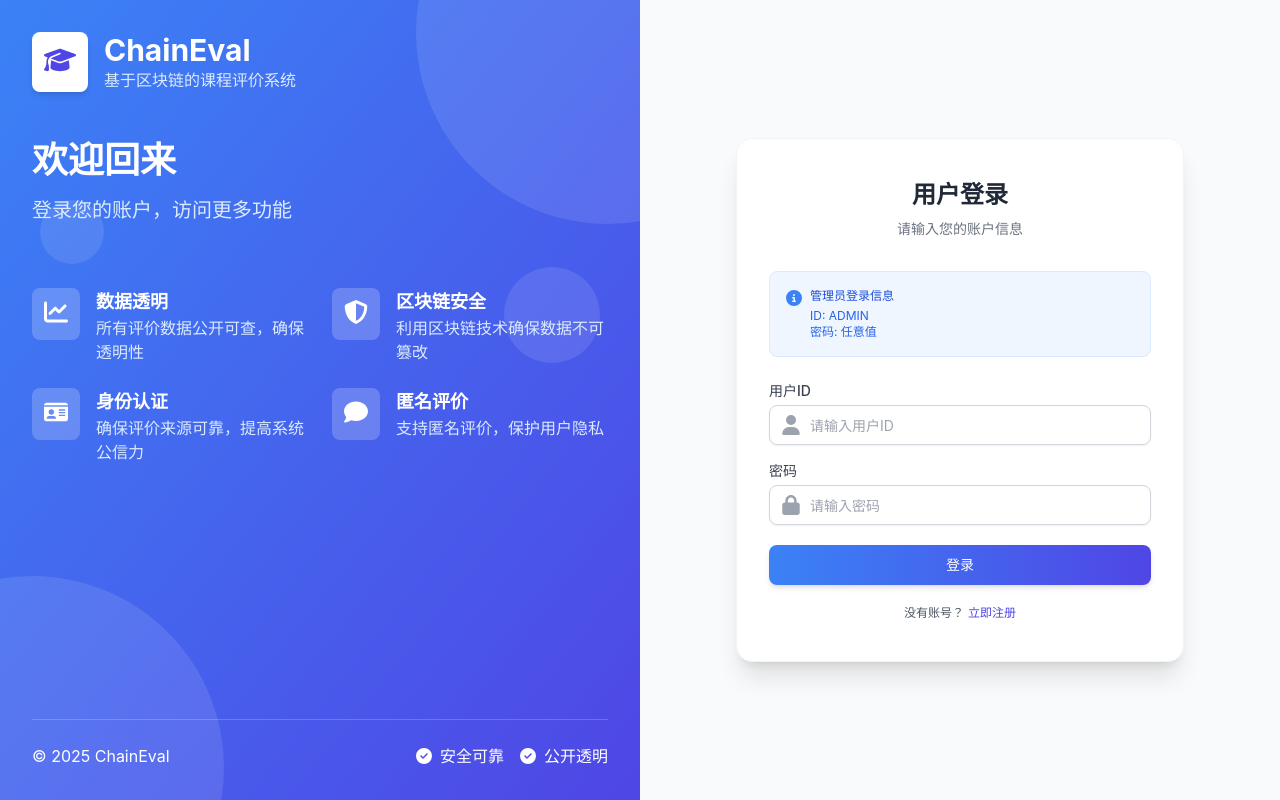
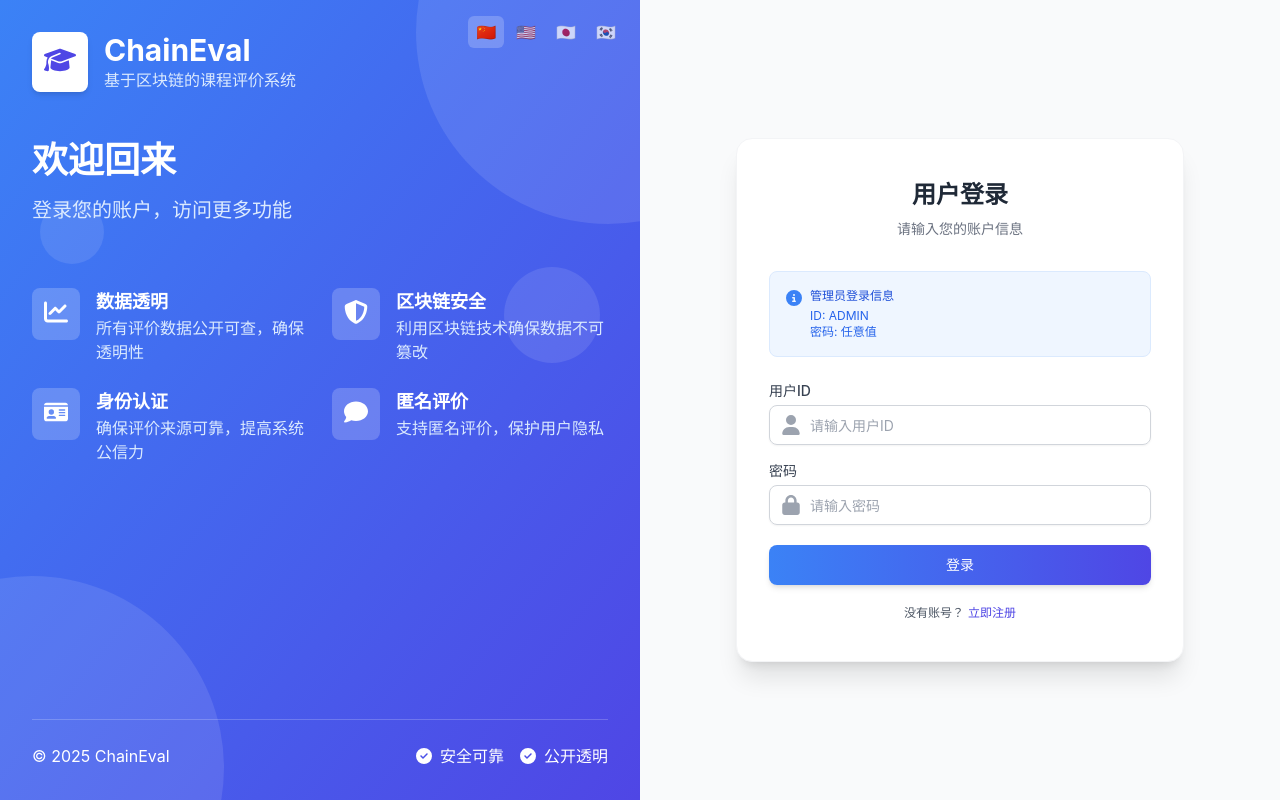
Before and after one commit to huahuahua1223/chain-eval, a React (Vite) app: page /login in a window 1280 px wide. Built offline with nearby package versions, Linux system fonts and the light colour scheme; what web3 would draw is missing.

Commit message:
feat: 多语言切换组件

```diff
--- /dev/null
+++ b/src/components/LanguageSwitcher.tsx
@@ -0,0 +1,95 @@
+import { useState, useRef, useEffect } from 'react';
+import { FontAwesomeIcon } from '@fortawesome/react-fontawesome';
+import { faGlobe, faChevronDown } from '@fortawesome/free-solid-svg-icons';
+
+interface Language {
+  code: string;
+  name: string;
+  flag: string;
+}
+
+export default function LanguageSwitcher() {
+  const languages: Language[] = [
+    { code: 'zhcn', name: '中文', flag: '🇨🇳' },
+    { code: 'en', name: 'English', flag: '🇺🇸' },
+    { code: 'ja', name: '日本語', flag: '🇯🇵' },
+    { code: 'ko', name: '한국어', flag: '🇰🇷' }
+  ];
+
+  // 获取当前语言
+  const [currentLang, setCurrentLang] = useState<string>(
+    (localStorage.getItem('lang') || 'zhcn')
+  );
+  const [isOpen, setIsOpen] = useState(false);
+  const dropdownRef = useRef<HTMLDivElement>(null);
+
+  // 切换语言函数
+  const changeLang = (langCode: string) => {
+    localStorage.setItem('lang', langCode);
+    setCurrentLang(langCode);
+    setIsOpen(false);
+    window.location.reload();
+  };
+
+  // 点击外部关闭下拉菜单
+  useEffect(() => {
+    function handleClickOutside(event: MouseEvent) {
+      if (dropdownRef.current && !dropdownRef.current.contains(event.target as Node)) {
+        setIsOpen(false);
+      }
+    }
+
+    document.addEventListener('mousedown', handleClickOutside);
+    return () => {
+      document.removeEventListener('mousedown', handleClickOutside);
+    };
+  }, []);
+
+  // 获取当前语言对象
+  const getCurrentLanguage = () => {
+    return languages.find(lang => lang.code === currentLang) || languages[0];
+  };
+
+  return (
+    <div className="relative" ref={dropdownRef}>
+      <button
+        onClick={() => setIsOpen(!isOpen)}
+        className="flex items-center space-x-2 focus:outline-none group px-2 py-1 rounded-md hover:bg-indigo-50 transition-colors"
+      >
+        <FontAwesomeIcon icon={faGlobe} className="h-4 w-4 text-indigo-500" />
+        <span className="text-sm font-medium text-gray-700 group-hover:text-indigo-600">
+          {getCurrentLanguage().flag} {getCurrentLanguage().name}
+        </span>
+        <FontAwesomeIcon
+          icon={faChevronDown}
+          className={`h-3 w-3 text-gray-500 transition-transform duration-200 ${
+            isOpen ? 'transform rotate-180' : ''
+          }`}
+        />
+      </button>
+
+      {/* 语言下拉菜单 */}
+      {isOpen && (
+        <div className="origin-top-right absolute right-0 mt-2 w-40 rounded-lg shadow-lg bg-white ring-1 ring-black ring-opacity-5 border border-gray-100 overflow-hidden z-50 animate-fadeIn">
+          <div className="py-1" role="menu" aria-orientation="vertical">
+            {languages.map((lang) => (
+              <button
+                key={lang.code}
+                onClick={() => changeLang(lang.code)}
+                className={`flex items-center w-full text-left px-4 py-2 text-sm transition-colors duration-150 ${
+                  currentLang === lang.code
+                    ? 'bg-indigo-50 text-indigo-600'
+                    : 'text-gray-700 hover:bg-indigo-50 hover:text-indigo-600'
+                }`}
+                role="menuitem"
+              >
+                <span className="mr-2">{lang.flag}</span>
+                {lang.name}
+              </button>
+            ))}
+          </div>
+        </div>
+      )}
+    </div>
+  );
+}
--- a/src/components/Navbar.tsx
+++ b/src/components/Navbar.tsx
@@ -14,6 +14,7 @@ import {
   faShieldAlt
 } from '@fortawesome/free-solid-svg-icons';
 import { getCurrentUserInfo } from '../utils/contract';
+import LanguageSwitcher from './LanguageSwitcher';
 
 // 定义用户结构体类型
 interface User {
@@ -206,7 +207,10 @@ export default function Navbar() {
           </div>
 
           {/* 用户头像和下拉菜单 */}
-          <div className="hidden sm:flex items-center" ref={dropdownRef}>
+          <div className="hidden sm:flex items-center space-x-4" ref={dropdownRef}>
+            {/* 语言切换器 */}
+            <LanguageSwitcher />
+
             <div className="relative">
               <button
                 onClick={() => setIsDropdownOpen(!isDropdownOpen)}
@@ -267,6 +271,10 @@ export default function Navbar() {
           <div className="px-2 pt-2 pb-3 space-y-1">
             {renderNavLinks()}
             <div className="border-t border-gray-100 mt-2 pt-2">
+              <div className="flex items-center px-3 py-2 mb-1">
+                <span className="text-sm font-medium text-gray-600 mr-2">语言设置:</span>
+                <LanguageSwitcher />
+              </div>
               <Link
                 to="/profile"
                 className="flex items-center px-3 py-2 rounded-md text-sm font-medium text-gray-700 hover:text-indigo-600 hover:bg-indigo-50"
--- /dev/null
+++ b/src/components/SimpleLanguageSwitcher.tsx
@@ -0,0 +1,47 @@
+import { useState } from 'react';
+
+interface Language {
+  code: string;
+  name: string;
+  flag: string;
+}
+
+export default function SimpleLanguageSwitcher() {
+  const languages: Language[] = [
+    { code: 'zhcn', name: '中文', flag: '🇨🇳' },
+    { code: 'en', name: 'EN', flag: '🇺🇸' },
+    { code: 'ja', name: 'JP', flag: '🇯🇵' },
+    { code: 'ko', name: 'KR', flag: '🇰🇷' }
+  ];
+
+  // 获取当前语言
+  const [currentLang, setCurrentLang] = useState<string>(
+    (localStorage.getItem('lang') || 'zhcn')
+  );
+
+  // 切换语言函数
+  const changeLang = (langCode: string) => {
+    localStorage.setItem('lang', langCode);
+    setCurrentLang(langCode);
+    window.location.reload();
+  };
+
+  return (
+    <div className="flex items-center justify-center space-x-1">
+      {languages.map((lang) => (
+        <button
+          key={lang.code}
+          onClick={() => changeLang(lang.code)}
+          className={`px-2 py-1 rounded-md transition-colors flex items-center ${
+            currentLang === lang.code
+              ? 'bg-white/20 text-white font-medium'
+              : 'text-white/70 hover:text-white hover:bg-white/10'
+          }`}
+          title={lang.name}
+        >
+          <span>{lang.flag}</span>
+        </button>
+      ))}
+    </div>
+  );
+}
--- /dev/null
+++ b/src/components/SimpleLanguageSwitcherDark.tsx
@@ -0,0 +1,47 @@
+import { useState } from 'react';
+
+interface Language {
+  code: string;
+  name: string;
+  flag: string;
+}
+
+export default function SimpleLanguageSwitcherDark() {
+  const languages: Language[] = [
+    { code: 'zhcn', name: '中文', flag: '🇨🇳' },
+    { code: 'en', name: 'EN', flag: '🇺🇸' },
+    { code: 'ja', name: 'JP', flag: '🇯🇵' },
+    { code: 'ko', name: 'KR', flag: '🇰🇷' }
+  ];
+
+  // 获取当前语言
+  const [currentLang, setCurrentLang] = useState<string>(
+    (localStorage.getItem('lang') || 'zhcn')
+  );
+
+  // 切换语言函数
+  const changeLang = (langCode: string) => {
+    localStorage.setItem('lang', langCode);
+    setCurrentLang(langCode);
+    window.location.reload();
+  };
+
+  return (
+    <div className="flex items-center justify-center space-x-1">
+      {languages.map((lang) => (
+        <button
+          key={lang.code}
+          onClick={() => changeLang(lang.code)}
+          className={`px-2 py-1 rounded-md transition-colors flex items-center ${
+            currentLang === lang.code
+              ? 'bg-indigo-100 text-indigo-700 font-medium'
+              : 'text-gray-600 hover:text-indigo-700 hover:bg-indigo-50'
+          }`}
+          title={lang.name}
+        >
+          <span>{lang.flag}</span>
+        </button>
+      ))}
+    </div>
+  );
+}
--- a/src/pages/Login.tsx
+++ b/src/pages/Login.tsx
@@ -8,17 +8,18 @@ import {
   faExclamationCircle,
   faInfoCircle,
   faGraduationCap,
-  faChalkboardTeacher,
-  faBook,
+  // faChalkboardTeacher,
+  // faBook,
   faComment,
-  faAward,
-  faUniversity,
+  // faAward,
+  // faUniversity,
   faCheckCircle,
   faChartLine,
   faShieldAlt,
   faIdCard
 } from '@fortawesome/free-solid-svg-icons';
 import { Link } from 'react-router-dom';
+import SimpleLanguageSwitcher from '../components/SimpleLanguageSwitcher';
 
 export default function Login() {
   const navigate = useNavigate();
@@ -61,6 +62,11 @@ export default function Login() {
           <div className="absolute bottom-0 left-0 bg-white w-96 h-96 rounded-full -ml-40 -mb-40 opacity-10"></div>
           <div className="absolute top-1/4 left-10 w-16 h-16 bg-white rounded-full opacity-10"></div>
           <div className="absolute top-1/3 right-10 w-24 h-24 bg-white rounded-full opacity-10"></div>
+        </div>
+
+        {/* 语言切换器 */}
+        <div className="absolute top-4 right-4 z-20">
+          <SimpleLanguageSwitcher />
         </div>
 
         {/* 内容区域 */}
--- a/src/pages/NotFound.tsx
+++ b/src/pages/NotFound.tsx
@@ -1,7 +1,4 @@
-import { useNavigate } from 'react-router-dom';
-import { FontAwesomeIcon } from '@fortawesome/react-fontawesome';
-import { faExclamationTriangle, faHome, faArrowLeft } from '@fortawesome/free-solid-svg-icons';
-import { useEffect, useState } from 'react';
+import { useNavigate } from 'react-router-dom';import { FontAwesomeIcon } from '@fortawesome/react-fontawesome';import { faExclamationTriangle, faHome, faArrowLeft } from '@fortawesome/free-solid-svg-icons';import { useEffect, useState } from 'react';import SimpleLanguageSwitcherDark from '../components/SimpleLanguageSwitcherDark';
 
 export default function NotFound() {
   const navigate = useNavigate();
@@ -13,6 +10,13 @@ export default function NotFound() {
 
   return (
     <div className="min-h-screen bg-gradient-to-br from-indigo-50 via-white to-blue-50 flex items-center justify-center p-4 relative">
+      {/* 语言切换器 */}
+      <div className="absolute top-4 right-4 z-20">
+        <div className="bg-white p-2 rounded-lg shadow-md">
+          <SimpleLanguageSwitcherDark />
+        </div>
+      </div>
+
       {/* 背景装饰 */}
       <div className="fixed top-0 right-0 w-96 h-96 bg-yellow-100 rounded-full mix-blend-multiply filter blur-3xl opacity-20 -z-10"></div>
       <div className="fixed bottom-0 left-0 w-96 h-96 bg-indigo-100 rounded-full mix-blend-multiply filter blur-3xl opacity-20 -z-10"></div>
--- a/src/pages/Register.tsx
+++ b/src/pages/Register.tsx
@@ -11,16 +11,17 @@ import {
   faChalkboardTeacher,
   faCheck,
   faTimes,
-  faBook,
-  faComment,
-  faAward,
-  faUniversity,
-  faShield,
+  // faBook,
+  // faComment,
+  // faAward,
+  // faUniversity,
+  // faShield,
   faUserGraduate,
   faChevronRight,
   faCertificate,
   faHandshake
 } from '@fortawesome/free-solid-svg-icons';
+import SimpleLanguageSwitcher from '../components/SimpleLanguageSwitcher';
 
 export default function Register() {
   const navigate = useNavigate();
@@ -116,6 +117,11 @@ export default function Register() {
           <div className="absolute bottom-0 left-0 bg-white w-96 h-96 rounded-full -ml-40 -mb-40 opacity-10"></div>
           <div className="absolute top-1/3 left-20 w-20 h-20 bg-white rounded-full opacity-10"></div>
           <div className="absolute bottom-1/3 right-20 w-24 h-24 bg-white rounded-full opacity-10"></div>
+        </div>
+
+        {/* 语言切换器 */}
+        <div className="absolute top-4 right-4 z-20">
+          <SimpleLanguageSwitcher />
         </div>
 
         {/* 内容区域 */}
```
